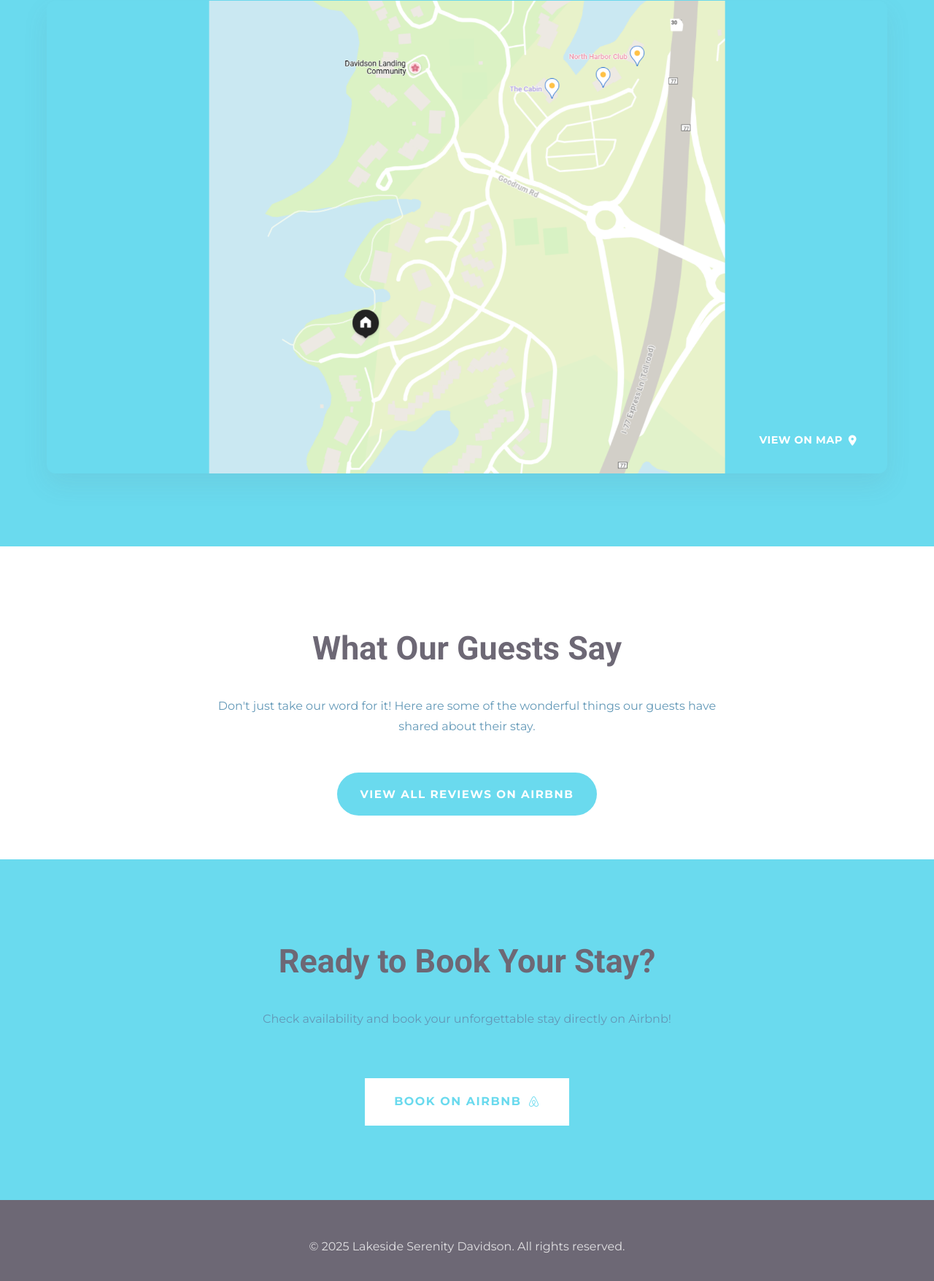
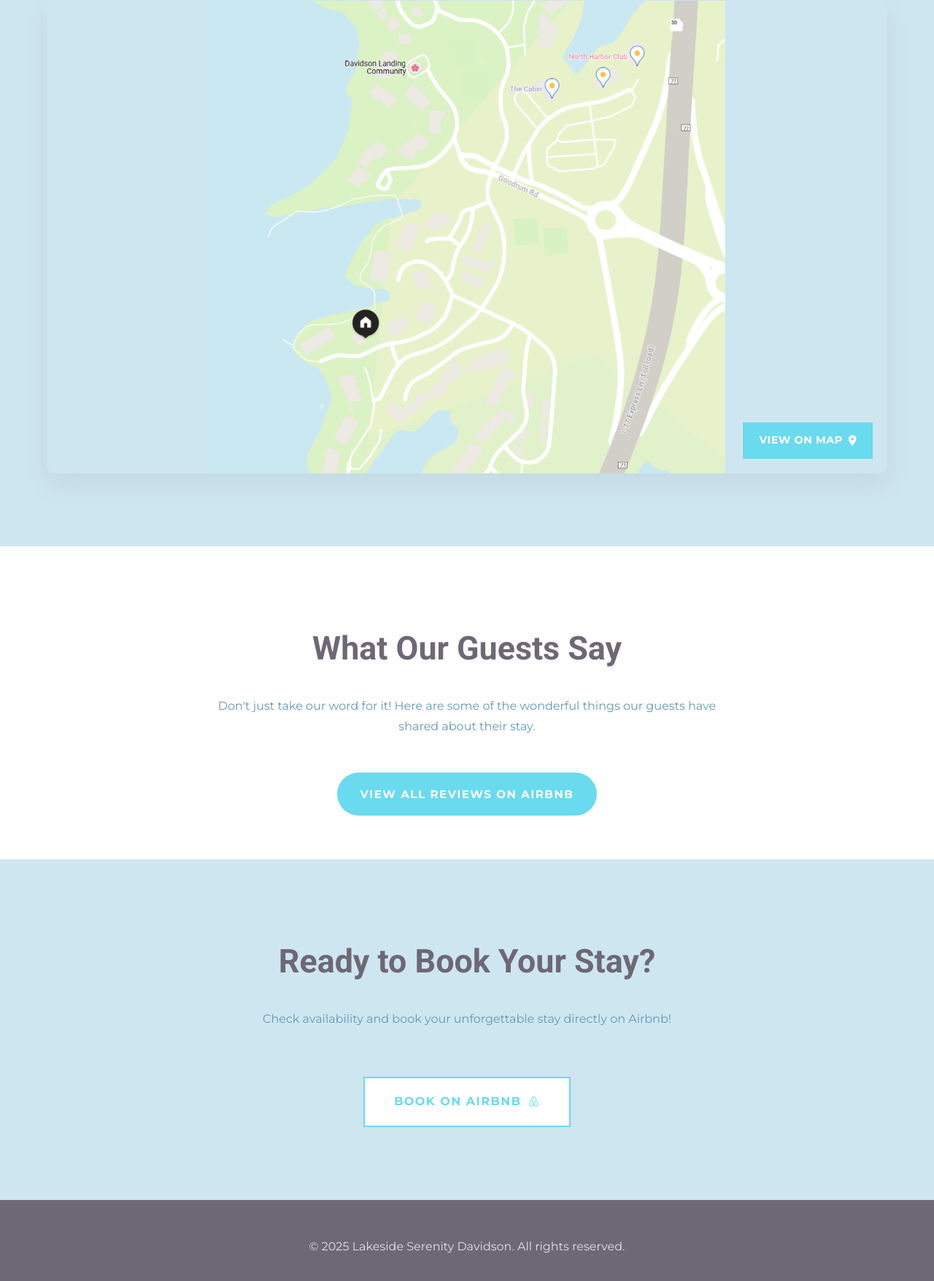
Before and after one commit to raelvim/apartment-booking-app, a website: page public/index.html in a window 1280 px wide. Shown: the part 3293-5049 px from the top of the page at 73% size. Drawn offline with nearby package versions, Linux system fonts and the light colour scheme.

Commit message:
Update style.css

```diff
--- a/public/style.css
+++ b/public/style.css
@@ -337,7 +337,7 @@ nav a:hover::after {
 
 #location {
   scroll-margin-top: 90px;
-  background-color: var(--color-primary);
+  background-color: var(--color-background);
 }
 
 #location .section-title {
@@ -369,7 +369,7 @@ nav a:hover::after {
   bottom: 20px;
   right: 20px;
   background-color: var(--color-primary);
-  color: #fff;
+  color: #ffffff;
   border: 2px solid var(--color-primary);
   padding: 10px 20px;
   font-size: 0.9rem;
@@ -414,7 +414,6 @@ nav a:hover::after {
 .view-more-reviews .btn-secondary {
   background-color: var(--color-primary);
   color: #fff;
-  border: 2px solid var(--color-primary);
   padding: 14px 30px;
   border-radius: 50px;
   font-size: 0.95rem;
@@ -431,7 +430,7 @@ nav a:hover::after {
 /* RESERVATION SECTION (REDESIGNED) */
 
 .reservation-section {
-  background-color: var(--color-primary);
+  background-color: var(--color-background);
   text-align: center;
   padding: 100px 0;
 }
```
